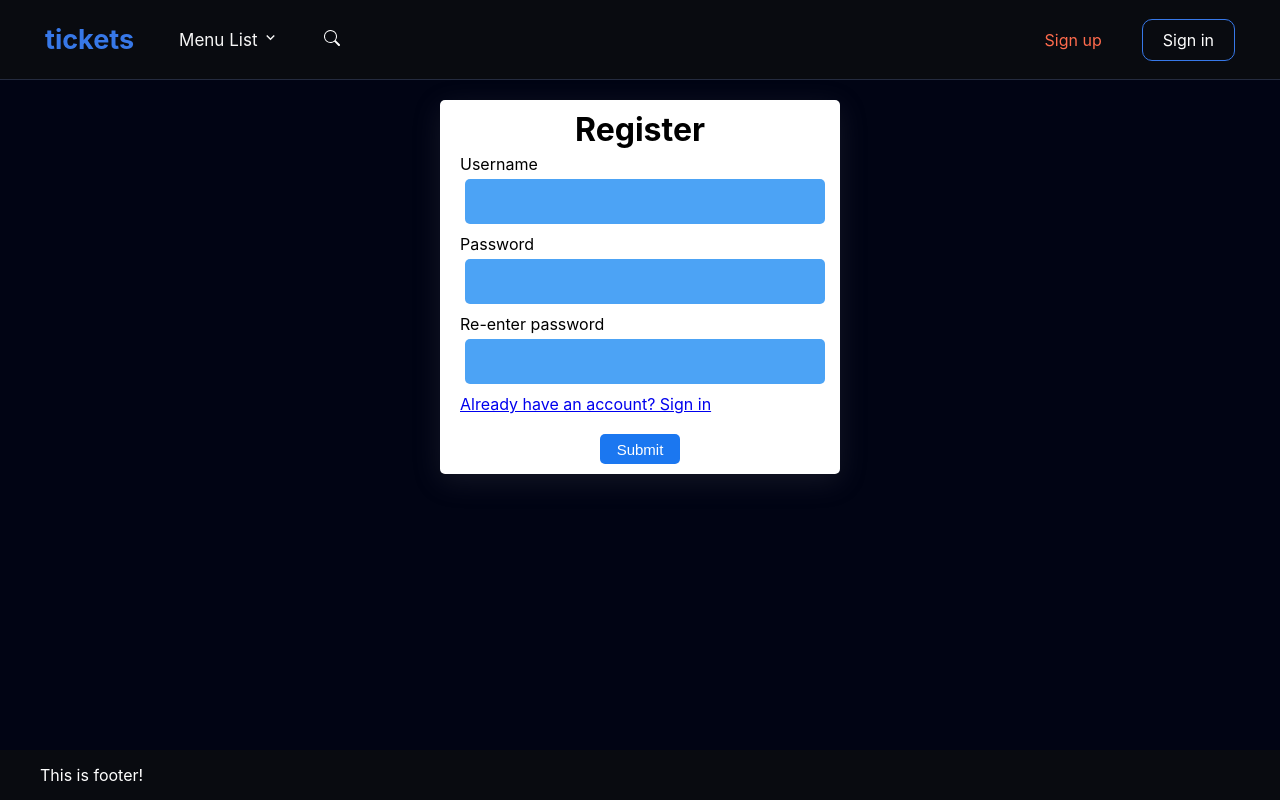
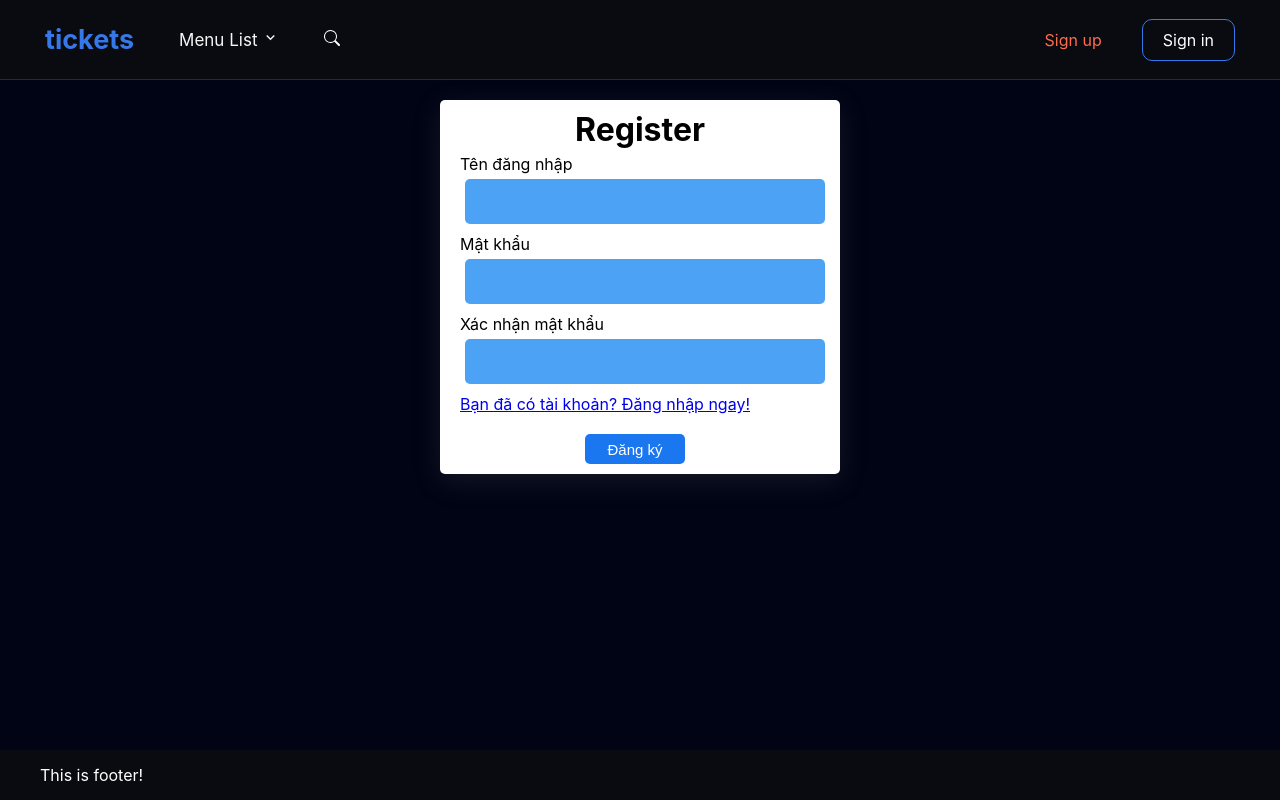
Before and after one commit to xuananh95/Nhom2_Final_Project, a React (Create React App) app: page /sign-up in a window 1280 px wide. Built offline with nearby package versions, Linux system fonts and the light colour scheme.

Commit message:
Added change password, edit user info

```diff
--- a/src/components/Button/index.jsx
+++ b/src/components/Button/index.jsx
@@ -1,9 +1,9 @@
 import React from 'react'
 import styled from 'styled-components'
 
-const Button = ({ text }) => {
+const Button = ({ text, color="blue", action }) => {
     return (
-        <SButton>
+        <SButton className={color} onClick={action}>
             {text}
         </SButton>
     )
@@ -12,7 +12,7 @@ const Button = ({ text }) => {
 export default Button
 
 export const SButton = styled.button`
-    width: 80px;
+    width: 100px;
     height: 30px;
     display: flex;
     align-items: center;
@@ -24,4 +24,14 @@ export const SButton = styled.button`
     border-radius: 5px;
     padding: 10px;
     font-size: 15px;
+    &.blue{
+        background-color: #1b77f0;
+        color: white;
+    }
+    &.gray{
+        background-color: #c0bdbd;
+        color: black;
+
+    }
+    margin-right: 10px;
 `;
--- a/src/components/Input/index.jsx
+++ b/src/components/Input/index.jsx
@@ -1,12 +1,12 @@
 import React from 'react';
 import styled from 'styled-components'
 
-const Input = ({ label, value, onChange }) => {
+const Input = ({ label, value, onChange, inputType="text" }) => {
 
     return (
         <SInput>
             <label>{label}</label>
-            <input type="text" value={value} onChange={onChange} />
+            <input type={inputType} value={value} onChange={onChange} />
         </SInput>
     )
 }
--- a/src/pages/Signin/index.jsx
+++ b/src/pages/Signin/index.jsx
@@ -18,24 +18,24 @@ const SignIn = () => {
         const current = localStorage.getItem('currentUser');
         if (current) {
             navigate("../", {replace:true});
-            toast.error('You are already logged in!')
+            toast.error('Bạn đã đăng nhập!')
         }
     },[])
 
     const handleSubmit = (e) => {
         e.preventDefault();
         if (!password || !username) {
-            toast.error('Fill all the fields!');
+            toast.error('Hãy điền vào tất cả các ô!');
             return;
         }
         const users = localStorage.getItem('users') ? JSON.parse(localStorage.getItem('users')) : [];
 
         const findUser = users.find(u => u.username === user.username && u.password === user.password);
         if (!findUser) {
-            toast.error('Username or passwords not correct!!!');
+            toast.error('Thông tin đăng nhập không đúng!');
             return;
         }
-        toast.success('Login successful!!!');
+        toast.success('Đăng nhập thành công!!!');
         localStorage.setItem('currentUser', JSON.stringify(findUser));
         navigate('../', { replace: true });
     }
@@ -45,11 +45,11 @@ const SignIn = () => {
     return (
         <SForm onSubmit={handleSubmit}>
             <h1 className="text">Sign in</h1>
-            <Input label="Username" value={username} onChange={(e) => setUser({ ...user, username: e.target.value })} />
-            <Input label="Password" value={password} onChange={(e) => setUser({ ...user, password: e.target.value })} />
-            <Link to="/sign-up">Don't have an account? Sign up</Link>
+            <Input label="Tên đăng nhập" value={username} onChange={(e) => setUser({ ...user, username: e.target.value })} />
+            <Input label="Mật khẩu" value={password} onChange={(e) => setUser({ ...user, password: e.target.value })} inputType="password" />
+            <Link to="/sign-up">Chưa có tài khoản? Tạo mới ngay!</Link>
             <div className="button-group">
-                <Button text="Login" />
+                <Button text="Đăng nhập" color="blue" action={handleSubmit} />
             </div>
         </SForm>
     )
--- a/src/pages/Signup/index.jsx
+++ b/src/pages/Signup/index.jsx
@@ -21,18 +21,18 @@ const Signup = () => {
         const current = localStorage.getItem('currentUser') ? JSON.parse(localStorage.getItem('currentUser')) : null;
         if(current){
             navigate("../", {replace: true});
-            toast.error('You"re already logged in!');
+            toast.error('Bạn đã đăng nhập!');
         }
     })
 
     const handleRegister = (e) => {
         e.preventDefault();
         if (!username || !password || !confirmation) {
-            toast.error('Fill all the fields!');
+            toast.error('Hãy điền vào tất cả các ô!');
             return;
         }
         if (password !== confirmation) {
-            toast.error('Re check password!');
+            toast.error('Thông tin đăng nhập không đúng!');
             return;
         }
         const users = localStorage.getItem('users') ? JSON.parse(localStorage.getItem('users')) : [];
@@ -48,7 +48,7 @@ const Signup = () => {
             dob: '',
         }
         localStorage.setItem('users', JSON.stringify([...users, newUser]));
-        toast.success('Register successful');
+        toast.success('Đăng ký tài khoản thành công!');
         navigate('../sign-in', { replace: true });
     }
 
@@ -57,12 +57,12 @@ const Signup = () => {
     return (
         <SForm onSubmit={handleRegister}>
             <h1 className="text">Register</h1>
-            <Input label="Username" value={username} onChange={(e) => setUser({ ...user, username: e.target.value })} />
-            <Input label="Password" value={password} onChange={(e) => setUser({ ...user, password: e.target.value })} />
-            <Input label="Re-enter password" value={confirmation} onChange={(e) => setUser({ ...user, confirmation: e.target.value })} />
-            <Link to="/sign-in">Already have an account? Sign in</Link>
+            <Input label="Tên đăng nhập" value={username} onChange={(e) => setUser({ ...user, username: e.target.value })} />
+            <Input label="Mật khẩu" value={password} onChange={(e) => setUser({ ...user, password: e.target.value })} inputType="password" />
+            <Input label="Xác nhận mật khẩu" value={confirmation} onChange={(e) => setUser({ ...user, confirmation: e.target.value })} inputType="password" />
+            <Link to="/sign-in">Bạn đã có tài khoản? Đăng nhập ngay!</Link>
             <div className="button-group">
-                <Button text="Submit" />
+                <Button text="Đăng ký" color="blue" action={handleRegister} />
             </div>
         </SForm>
     )
--- /dev/null
+++ b/src/pages/User/ChangePassword.jsx
@@ -0,0 +1,82 @@
+import React, { useEffect, useState } from 'react';
+import { toast } from 'react-toastify';
+import styled from 'styled-components'
+import Button from '../../components/Button';
+import Input from '../../components/Input';
+
+const ChangePassword = ({setShowChangePassword, setShowUserInfo}) => {
+    const [oldPwd, setOldPwd] = useState('');
+    const [newPwd, setNewPwd] = useState('');
+    const [confirmation, setConfirmation] = useState('');
+    const [currentUser, setCurrentUser] = useState(null);
+    const [users, setUsers] = useState([]);
+    useEffect(() => {
+        const current = localStorage.getItem('currentUser') ? JSON.parse(localStorage.getItem('currentUser')) : null;
+        setCurrentUser(current);
+        const usersLocal = localStorage.getItem('users') ? JSON.parse(localStorage.getItem('users')) : [];
+        setUsers(usersLocal);
+    }, [])
+
+    const handleCancel = () => {
+        setShowChangePassword(false);
+        setShowUserInfo(true);
+    }
+    const handleSubmit = (e) => {
+        e.preventDefault();
+        if(oldPwd !== currentUser.password) {
+            toast.error('Mật khẩu cũ không đúng!');
+            setOldPwd('');
+            setNewPwd('');
+            setConfirmation('');
+            return;
+        }
+        if (newPwd !== confirmation){
+            toast.error('Mật khẩu mới không khớp nhau!');
+            setNewPwd('');
+            setConfirmation('');
+            return;
+        }
+        currentUser.password = newPwd;
+        localStorage.setItem('currentUser', JSON.stringify(currentUser));
+        users.map(c => c.id === currentUser.id ? {...c, password: newPwd} : c);
+        localStorage.setItem('users', JSON.stringify(users));
+        setShowChangePassword(false);
+        setShowUserInfo(true);
+    }
+  return (
+    <SChangePwd onSubmit={handleSubmit}>
+        <h1>Đổi mật khẩu</h1>
+        <Input label="Nhập mật khẩu cũ" value={oldPwd} onChange={(e) => setOldPwd(e.target.value)} inputType="password" />
+        <Input label="Nhập mật khẩu mới" value={newPwd} onChange={(e) => setNewPwd(e.target.value)} inputType="password" />
+        <Input label="Xác nhận mật khẩu mới" value={confirmation} onChange={(e) => setConfirmation(e.target.value)} inputType="password" />
+        <div className="btn-group">
+            <Button text="HỦY" color="gray" action={handleCancel} />
+            <Button text="LƯU" action={handleSubmit} />
+        </div>
+    </SChangePwd>
+  )
+}
+
+export default ChangePassword
+
+const SChangePwd = styled.form`
+    background-color: white;
+    width: 100%;
+    max-width: 400px;
+    margin: 0 auto;
+    margin-top: 20px;
+    padding: 10px 20px;
+    border-radius: 5px;
+    box-shadow: rgba(100, 100, 111, 0.2) 0px 7px 29px 0px;
+    h1 {
+        text-align: center;
+        margin-bottom: 10px;
+    }
+    .btn-group {
+        width: 100%;
+        display: flex;
+        flex-direction: row;
+        justify-content: center;
+        padding: 10px;
+    }
+`;
--- a/src/pages/User/EditUserModal.jsx
+++ b/src/pages/User/EditUserModal.jsx
@@ -1,15 +1,24 @@
-import React, { useState, useRef } from 'react';
+import React, { useState, useRef, useEffect } from 'react';
 import { toast } from 'react-toastify';
 import styled from 'styled-components'
 import { validate } from 'uuid';
 import Button, { SButton } from '../../components/Button';
 
-const EditUserModal = ({currentUser, handleCancel}) => {
-  const [gender, setGender] = useState('male');
-  const [dob, setDob] = useState(new Date());
-  const [phone, setPhone] = useState('');
-  const [address, setAddress] = useState('');
+
+
+const EditUserModal = ({currentUser, handleCancel, setShowEditUser, setShowUserInfo  }) => {
+  const [users, setUsers] = useState([]);
+  const [gender, setGender] = useState(currentUser.gender);
+  const [dob, setDob] = useState(currentUser.dob);
+  const [phone, setPhone] = useState(currentUser.phone);
+  const [address, setAddress] = useState(currentUser.address);
   const inputRef = useRef(null);
+
+  useEffect(() => {
+    const usersLocal = localStorage.getItem('users') ? JSON.parse(localStorage.getItem('users')) : [];
+    setUsers(usersLocal);
+  }, [])
+
   const handleSubmit = (e) => {
     e.preventDefault();
     if (!dob || !phone || !address){
@@ -22,7 +31,16 @@ const EditUserModal = ({currentUser, handleCancel}) => {
       inputRef.current.focus();
       return;
     }
+    const newUsers = users.map((c) => c.id === currentUser.id ? {...c, phone: phone, address: address, gender:gender, dob: dob} : c);
+    const newUser = newUsers.find(c => c.id === currentUser.id);
+    setUsers(newUsers);
+    localStorage.setItem('users', JSON.stringify(newUsers));
+    localStorage.setItem('currentUser', JSON.stringify(newUser));
+    setShowEditUser(false);
+    setShowUserInfo(true);
   }
+  // useEffect(() => {console.log('a', users);}, [users])
+
 
 
   // xác định format số điện thoại, cho phép các sdt gồm 10 số nếu có nhập số 0 ở đâu, 9 số nếu không
@@ -38,7 +56,7 @@ const EditUserModal = ({currentUser, handleCancel}) => {
           <div className="info-row">
             <span className="info-row-title">Giới tính: </span>
             <span className="info-row-value">
-              <select>
+              <select selected="male" onChange={(e) => {setGender(e.target.value); console.log(e.target.value)}}>
                 <option value="male">Nam</option>
                 <option value="female">Nữ</option>
               </select>
@@ -57,8 +75,8 @@ const EditUserModal = ({currentUser, handleCancel}) => {
               <span className="info-row-value"><input type="text" value={address} onChange={(e) =>{setAddress(e.target.value)}} /></span>
           </div>
           <div className="btn-group">
-              <button className="edit-btn" onClick={handleCancel}>HỦY</button>
-              <Button text="LƯU" />
+              <Button text="HỦY" color="gray" action={handleCancel} />
+              <Button text="LƯU" color="blue" action={handleSubmit} />
           </div>
       </div>
     </SEditUserModal>
@@ -108,21 +126,6 @@ const SEditUserModal = styled.form`
       display: flex;
       flex-direction: row;
       justify-content: center;
-      .edit-btn{
-        margin-right: 20px;
-        width: 80px;
-        height: 30px;
-        display: flex;
-        align-items: center;
-        justify-content: center;
-        cursor: pointer;
-        color: black;
-        border: none;
-        background-color: #c0bdbd;
-        border-radius: 5px;
-        padding: 10px;
-        font-size: 15px;
-      }
     }
   }
 `;
--- a/src/pages/User/index.jsx
+++ b/src/pages/User/index.jsx
@@ -5,12 +5,14 @@ import { useNavigate } from 'react-router-dom'
 import { toast } from 'react-toastify'
 import styled from 'styled-components'
 import { SButton } from '../../components/Button'
+import ChangePassword from './ChangePassword'
 import EditUserModal from './EditUserModal'
 
 const User = () => {
     const [currentUser, setCurrentUser] = useState(null);
     const [showEditUser, setShowEditUser] = useState(false);
     const [showUserInfo, setShowUserInfo] = useState(true);
+    const [showChangePassword, setShowChangePassword] = useState(false);
     const navigate = useNavigate();
 
     useEffect(() => {
@@ -24,7 +26,7 @@ const User = () => {
         } else {
             setCurrentUser(current);
         }
-    }, [])
+    }, [showUserInfo])
     console.log(currentUser);
 
     const handleEdit = () => {
@@ -37,7 +39,10 @@ const User = () => {
         setShowUserInfo(true);
     }
 
-    const handleChangePassword = () => {}
+    const handleChangePassword = () => {
+        setShowChangePassword(true);
+        setShowUserInfo(false);
+    }
 
   return (
     <SUser>
@@ -50,17 +55,18 @@ const User = () => {
                 <h1>{currentUser.username}</h1>
             </div>
             <div className="info">
+                <h1 style={{margin: "15px"}}>Thông tin người dùng</h1>
                 <div className="info-row">
                     <span className="info-row-title">Tên người dùng: </span>
                     <span className="info-row-value">{currentUser.username}</span>
                 </div>
                 <div className="info-row">
                     <span className="info-row-title">Giới tính: </span>
-                    <span className="info-row-value">{currentUser.gender}</span>
+                    <span className="info-row-value">{currentUser.gender === "male" ? "Nam" : "Nữ"}</span>
                 </div>
                 <div className="info-row">
                     <span className="info-row-title">Ngày sinh: </span>
-                    <span className="info-row-value">{currentUser.address}</span>
+                    <span className="info-row-value">{currentUser.dob}</span>
                 </div>
                 <div className="info-row">
                     <span className="info-row-title">Số điện thoại: </span>
@@ -71,12 +77,13 @@ const User = () => {
                     <span className="info-row-value">{currentUser.address}</span>
                 </div>
                 <div className="btn-group">
-                    <SButton style={{width: 100, height: 40, fontSize: 12}} onClick={handleEdit}>Edit Information</SButton>
-                    <SButton style={{width: 100, height: 40, fontSize: 12}} onClick={handleChangePassword}>Change Password</SButton>
+                    <SButton style={{width: 100, height: 40, fontSize: 12}} onClick={handleEdit}>Sửa thông tin</SButton>
+                    <SButton style={{width: 100, height: 40, fontSize: 12}} onClick={handleChangePassword}>Đổi mật khẩu</SButton>
                 </div>
             </div>
                 </>)}
-            {showEditUser && <EditUserModal currentUser={currentUser} handleCancel={handleCancelEdit} />}
+            {showEditUser && <EditUserModal currentUser={currentUser} handleCancel={handleCancelEdit} setShowEditUser={setShowEditUser} setShowUserInfo={setShowUserInfo} />}
+            {showChangePassword && <ChangePassword setShowChangePassword={setShowChangePassword} setShowUserInfo={setShowUserInfo} />}
         </>)}
     </SUser>
   )
```
